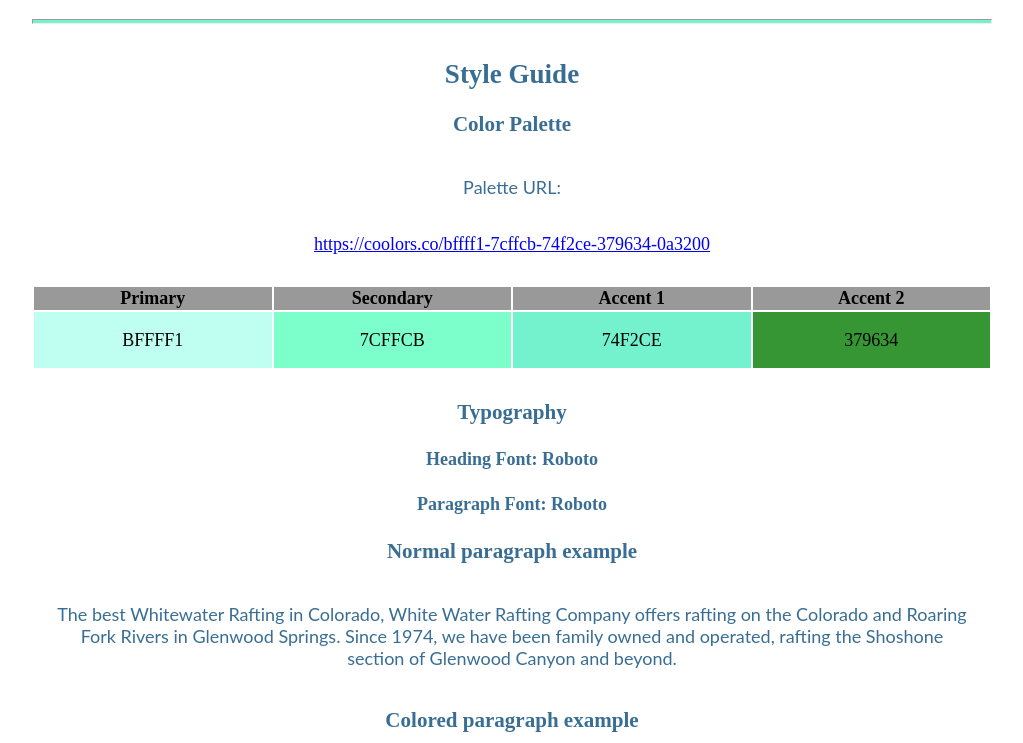
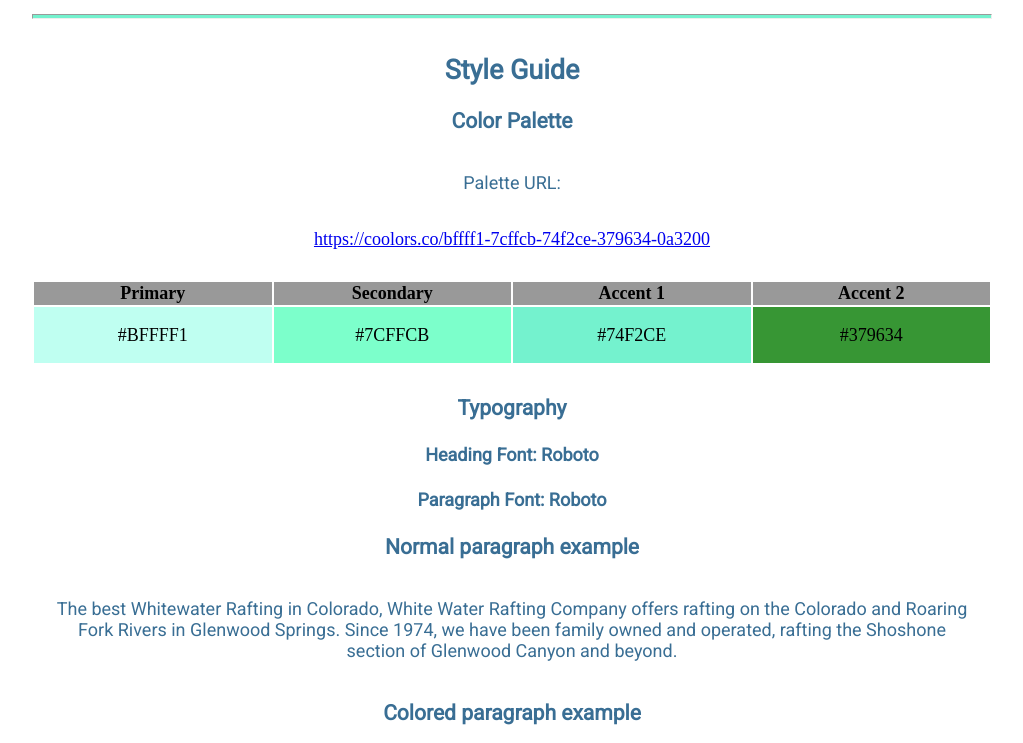
Before and after one commit to projectwebsite137/projectwebsite137.github.io, a plain HTML site: page wwr/site-plan-rafting.html in a window 1280 px wide. Shown: the part 1256-1999 px from the top of the page, without its empty margins (128-1151 px from the left). Drawn offline with Linux system fonts and the light colour scheme; files that its build step writes are made by us from their sources; files whose address does not match are found by name.

Commit message:
new update

```diff
--- a/wwr/site-plan-rafting.css
+++ b/wwr/site-plan-rafting.css
@@ -2,7 +2,7 @@
 /* if you are using any Google fonts change the font names below to your fonts.
 Any spaces in your font name should be replaced with a +.
 Fonts are separated by a & */
-@import url('https://fonts.googleapis.com/css2?family=Inter&display=swap');
+@import url('https://fonts.googleapis.com/css2?family=Inter&family=Roboto&display=swap');
 
 :root {
   /* change the values below to your colors from your palette */
@@ -12,8 +12,8 @@ Fonts are separated by a & */
   --accent2-color: #379634;
 
   /* change the values below to your chosen font(s) */
-  --heading-font: "IM Fell French Canon";
-  --paragraph-font: Lato, Helvetica, sans-serif;
+  --heading-font: "Roboto";
+  --paragraph-font: Roboto, Helvetica, sans-serif;
 
   /* these colors below should be chosen from among your palette colors above */
   --headline-color-on-white: #396E94;  /* headlines on a white background */
--- a/wwr/site-plan-rafting.html
+++ b/wwr/site-plan-rafting.html
@@ -4,7 +4,7 @@
 <head>
   <meta charset="utf-8" />
   <title>Site Plan</title>
-  <link type="text/css" rel="stylesheet" href="styles/site-plan-rafting.css" />
+  <link type="text/css" rel="stylesheet" href="site-plan-rafting.css" />
 </head>
 
 <body>
@@ -23,7 +23,7 @@
     <!-- change this -->
 
     <h3>Audience</h3>
-    <p>[Water rafting is the perfect activity for tourists looking to explore the great outdoors. Our company is dedicated to providing a safe and enjoyable rafting experience for all who visit us. We specialize in catering to tourists who are looking for an exciting way to spend their vacation. Whether they are seeking an adrenaline rush or just a peaceful day spent in nature, our team of experts will make sure that they have a great time on the rapids with us.]</p>
+    <p>Water rafting is the perfect activity for tourists looking to explore the great outdoors. Our company is dedicated to providing a safe and enjoyable rafting experience for all who visit us. We specialize in catering to tourists who are looking for an exciting way to spend their vacation. Whether they are seeking an adrenaline rush or just a peaceful day spent in nature, our team of experts will make sure that they have a great time on the rapids with us.</p>
     <!-- change this -->
 
     <hr />
@@ -53,10 +53,10 @@
       </tr>
       <!-- Replace the numbers in the boxes below with your hex color codes. Then switch to the site-plan.css file and change your colors there as well. -->
       <tr>
-        <td class="primary">BFFFF1</td>
-        <td class="secondary">7CFFCB</td>
-        <td class="accent1">74F2CE</td>
-        <td class="accent2">379634</td>
+        <td class="primary">#BFFFF1</td>
+        <td class="secondary">#7CFFCB</td>
+        <td class="accent1">#74F2CE</td>
+        <td class="accent2">#379634</td>
       </tr>
     </table>
 
```
